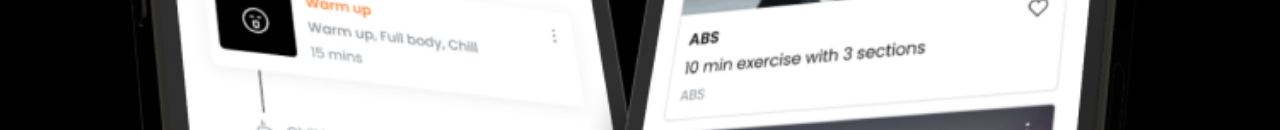
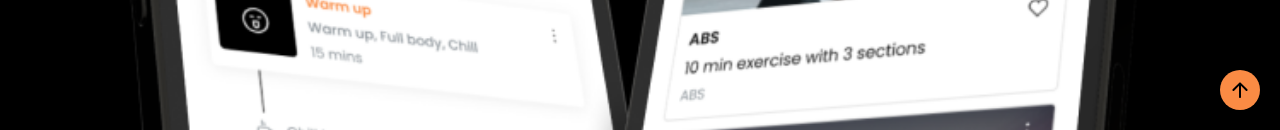
Before and after one commit to melodistic/Melodistic-Information, a React (Vite) app: page / in a window 1280 px wide. Shown: the part 670-800 px from the top of the page. Built offline with nearby package versions, Linux system fonts and the light colour scheme.

Commit message:
add: totop :sparkles:

```diff
--- a/src/App.tsx
+++ b/src/App.tsx
@@ -1,10 +1,12 @@
 import Header from "./components/header/Header";
 import Menubar from "./components/header/Menubar";
+import ToTop from "./components/header/ToTop";
 import Section1 from "./components/section1/Section1";
 const App = () => {
   return (
     <div className="App">
       <Menubar />
+      <ToTop />
       <Header />
       <Section1 />
     </div>
--- a/src/components/header/Preview.tsx
+++ b/src/components/header/Preview.tsx
@@ -2,7 +2,7 @@ import styles from "/src/styles/header/Preview.module.css";
 
 const Preview = () => {
   return (
-    <div className={styles.PreviewContainer}>
+    <div id="preview" className={styles.PreviewContainer}>
       <img src="images/mobile.png" alt="preview-mobile" />
     </div>
   );
--- /dev/null
+++ b/src/components/header/ToTop.tsx
@@ -0,0 +1,19 @@
+import arrowUpSrc from "../../assets/arrow-up.svg";
+import styles from "../../styles/header/ToTop.module.css";
+
+const ToTop = () => {
+  const goToTop = () => {
+    const element = document.getElementById("preview");
+    if (element) {
+      element.scrollIntoView({ behavior: "smooth" });
+    }
+  };
+
+  return (
+    <div className={styles.ToTop} onClick={goToTop}>
+      <img src={arrowUpSrc} alt="arrow-up" />
+    </div>
+  );
+};
+
+export default ToTop;
--- a/src/styles/header/Menubar.module.css
+++ b/src/styles/header/Menubar.module.css
@@ -33,10 +33,12 @@
   display: flex;
   flex-direction: column;
   gap: 2rem;
+  cursor: pointer;
 }
 
 .Menu > div {
   padding: 0 20px;
   text-align: center;
   font-weight: 600;
+  cursor: pointer;
 }
--- /dev/null
+++ b/src/styles/header/ToTop.module.css
@@ -0,0 +1,19 @@
+.ToTop {
+  background: #fa8b44;
+  border-radius: 50%;
+  position: fixed;
+  height:40px;
+  width: 40px;
+  display: flex;
+  align-items: center;
+  justify-content: center;
+  cursor: pointer;
+  bottom: 20px;
+  right: 20px;
+  z-index: 50;
+}
+
+.ToTop img {
+  width: 24px;
+  height: 24px;
+}
--- a/src/styles/section1/Section1.module.css
+++ b/src/styles/section1/Section1.module.css
@@ -3,8 +3,8 @@
   flex-direction: column;
   background: #000;
   color: #fff;
-  margin-top: -0.25rem;
-  padding: 1.25rem;
+  margin-top: -.75rem;
+  padding: 2rem 1.25rem;
   position: relative;
 }
 
```
Also changed, not shown: src/assets/arrow-up.svg (added).
